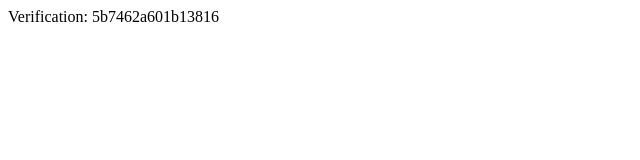
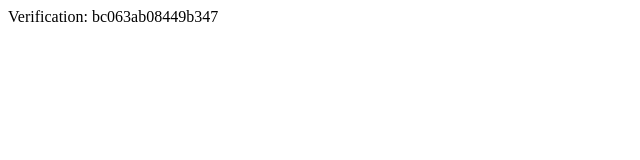
Before and after one commit to nomoreqwerty/event-assistant, a website: page public/yandex_bc063ab08449b347.html in a window 1280 px wide. Shown: the full height of the page, 0-640 px from the left. Drawn offline with Linux system fonts and the light colour scheme.

Commit message:
Update Yandex verification file

```diff
--- a/public/yandex_5b7462a601b13816.html
+++ b/public/yandex_bc063ab08449b347.html
@@ -2,5 +2,5 @@
     <head>
         <meta http-equiv="Content-Type" content="text/html; charset=UTF-8">
     </head>
-    <body>Verification: 5b7462a601b13816</body>
+    <body>Verification: bc063ab08449b347</body>
 </html>
```
